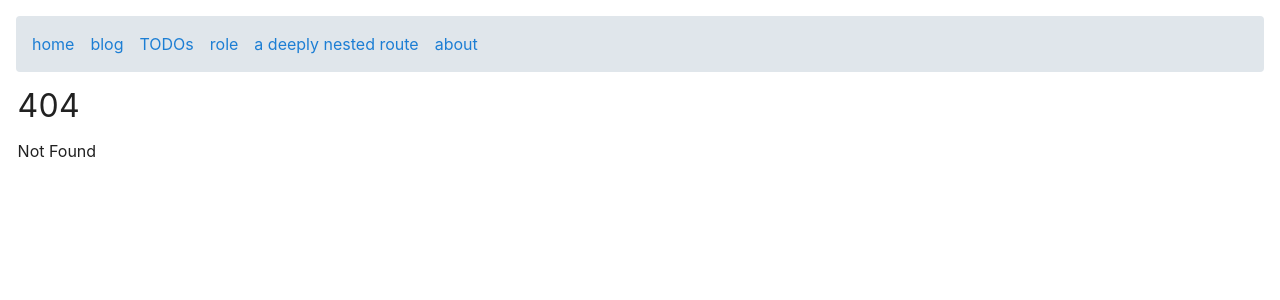
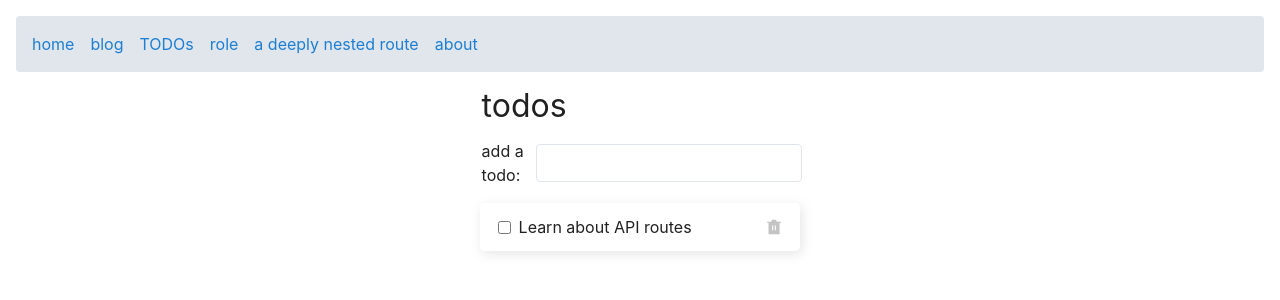
Before and after one commit to akm/svelte_kit_tutorial, a SvelteKit app: page /todos2 in a window 1280 px wide. Before the commit this address had no page. Shown: the top 300 px of the page. Built offline with nearby package versions, Linux system fonts and the light colour scheme; no server answers.

Commit message:
:sparkles: Add initial files for API routes / POST handlers

```diff
--- /dev/null
+++ b/src/lib/server/database2.ts
@@ -0,0 +1,48 @@
+type Todo = {
+	id: string;
+	description: string;
+	done: boolean;
+};
+
+const database = new Map();
+
+export function getTodos(userid: string): Todo[] {
+	if (!database.has(userid)) {
+		createTodo({ userid, description: 'Learn about API routes' });
+	}
+
+	return Array.from(database.get(userid).values());
+}
+
+export function createTodo(arg: { userid: string; description: string }) {
+	const { userid, description } = arg;
+	if (!database.has(userid)) {
+		database.set(userid, new Map());
+	}
+
+	const todos = database.get(userid);
+
+	const id = crypto.randomUUID();
+
+	todos.set(id, {
+		id,
+		description,
+		done: false
+	});
+
+	return {
+		id
+	};
+}
+
+export function toggleTodo(arg: { userid: string; id: string; done: boolean }) {
+	const { userid, id, done } = arg;
+	const todos = database.get(userid);
+	todos.get(id).done = done;
+}
+
+export function deleteTodo(arg: { userid: string; id: string }) {
+	const { userid, id } = arg;
+	const todos = database.get(userid);
+	todos.delete(id);
+}
--- /dev/null
+++ b/src/routes/todos2/+page.server.ts
@@ -0,0 +1,14 @@
+import * as database from '$lib/server/database2';
+
+export function load({ cookies }) {
+	let userid = cookies.get('userid');
+
+	if (!userid) {
+		userid = crypto.randomUUID();
+		cookies.set('userid', userid, { path: '/' });
+	}
+
+	return {
+		todos: database.getTodos(userid)
+	};
+}
--- /dev/null
+++ b/src/routes/todos2/+page.svelte
@@ -0,0 +1,85 @@
+<script lang="ts">
+	export let data;
+</script>
+
+<div class="centered">
+	<h1>todos</h1>
+
+	<label>
+		add a todo:
+		<input
+			type="text"
+			autocomplete="off"
+			on:keydown={async (e) => {
+				if (e.key === 'Enter') {
+					const input = e.currentTarget;
+					const description = input.value;
+
+					// TODO handle submit
+
+					input.value = '';
+				}
+			}}
+		/>
+	</label>
+
+	<ul class="todos">
+		{#each (data.todos || []) as todo (todo.id)}
+			<li>
+				<label>
+					<input
+						type="checkbox"
+						checked={todo.done}
+						on:change={async (e) => {
+							const done = e.currentTarget.checked;
+
+							// TODO handle change
+						}}
+					/>
+					<span>{todo.description}</span>
+					<button
+						aria-label="Mark as complete"
+						on:click={async (e) => {
+							// TODO handle delete
+						}}
+					/>
+				</label>
+			</li>
+		{/each}
+	</ul>
+</div>
+
+<style>
+	.centered {
+		max-width: 20em;
+		margin: 0 auto;
+	}
+
+	label {
+		display: flex;
+		width: 100%;
+	}
+
+	input[type="text"] {
+		flex: 1;
+	}
+
+	span {
+		flex: 1;
+	}
+
+	button {
+		border: none;
+		background: url(./remove.svg) no-repeat 50% 50%;
+		background-size: 1rem 1rem;
+		cursor: pointer;
+		height: 100%;
+		aspect-ratio: 1;
+		opacity: 0.5;
+		transition: opacity 0.2s;
+	}
+
+	button:hover {
+		opacity: 1;
+	}
+</style>
```
Also changed, not shown: src/routes/todos2/remove.svg (added).
